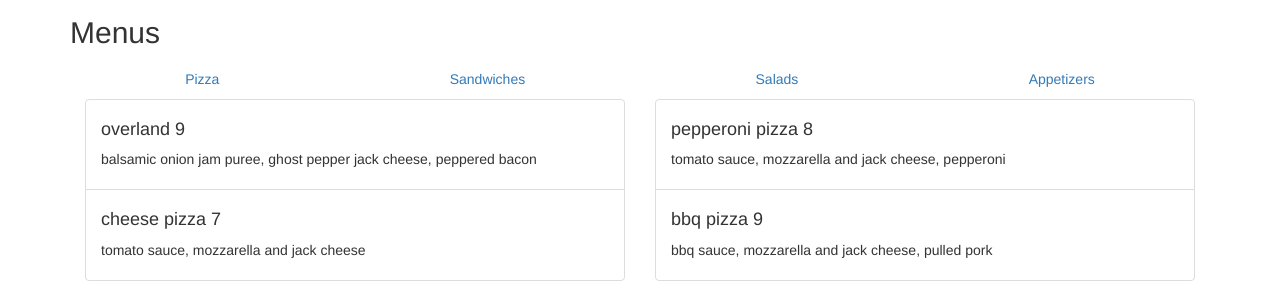
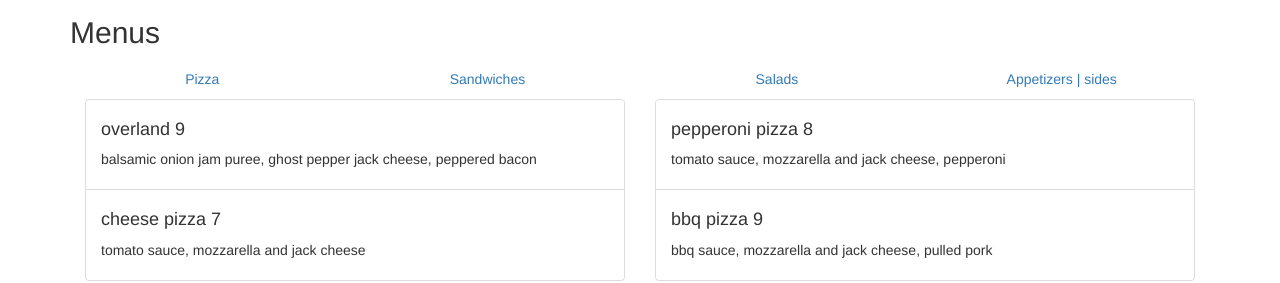
Before and after one commit to overland-oakland/overland-oakland.github.io, a Jekyll site: the page built from index.html, in a window 1280 px wide and 900 px high, scrolled down 1336 px, cut to the strip 314-597 px from the top of the window. Built offline with Jekyll 4.4.1, drawn with Linux system fonts in a browser that asks for light colours; nearby versions of some CDN libraries.

Commit message:
Use the menu's full name (e.g. "Appetizers & Sides")

```diff
--- a/_includes/menu.html
+++ b/_includes/menu.html
@@ -12,10 +12,12 @@
 	<h2>Menus</h2>
 	<div role="tabpanel">
 		<ul class="nav nab-tabs nav-justified" role="tablist">
-		{% for menu in site.data.menu.layouts.food %}
+		{% for food in site.data.menu.layouts.food %}
 			<li role="presentation" {% if forloop.first %}class="active"{% endif %}>
-				<a href="#{{ menu }}" aria-controls="{{ menu }}" role="tab" data-toggle="tab">
-					{{ menu | capitalize }}
+				<a href="#{{ food }}" aria-controls="{{ food }}" role="tab" data-toggle="tab">
+					{% assign menu = site.data.menu.food[food] %}
+					{% capture name %}{% if menu.fullname %}{{ menu.fullname }}{% else %}{{ menu.name }}{% endif %}{% endcapture %}
+					{{ name | capitalize }}
 				</a>
 			</li>
 		{% endfor %}
```
